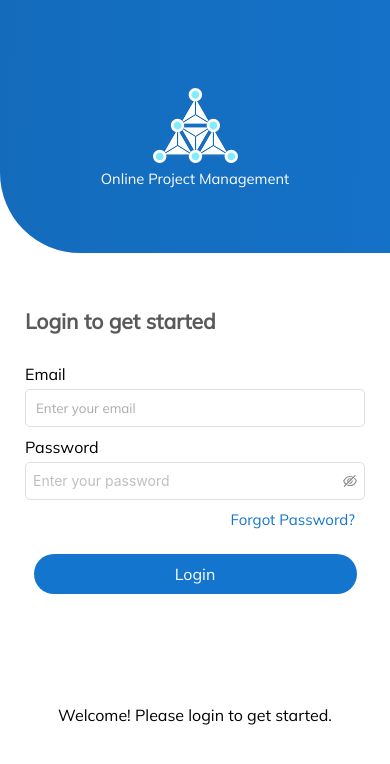
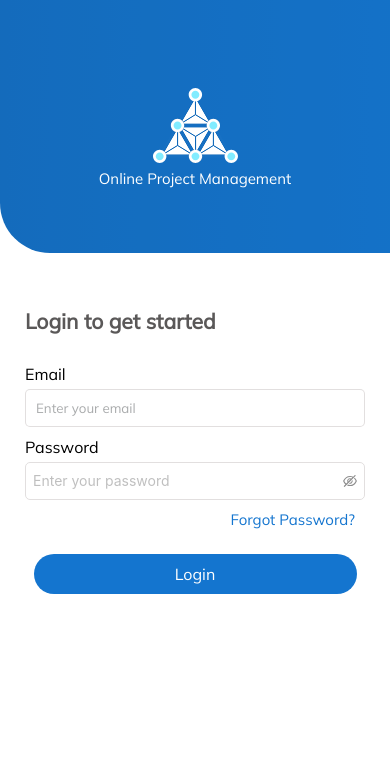
Before and after one commit to Arvind78/Project-Management, a React (Vite) app: page / in a window 390 px wide. Shown: the top 764 px of the page. Built offline with nearby package versions, Linux system fonts and the light colour scheme.

Commit message:
somechange

```diff
--- a/src/components/dashboard/Dashboard.jsx
+++ b/src/components/dashboard/Dashboard.jsx
@@ -47,20 +47,28 @@ const Dashboard = () => {
       {/* Project Information */}
       <div className={styles.project_info_container}>
         <div className={styles.project_info_item}>
+          <div className={styles.info}>
           <p>Total Projects</p>
           <h3>{projectData.totalProjects}</h3>
+          </div>
         </div>
         <div className={styles.project_info_item}>
+        <div className={styles.info}>
           <p>Closed</p>
           <h3>{projectData.closedProjects}</h3>
+          </div>
         </div>
         <div className={styles.project_info_item}>
+        <div className={styles.info}>
           <p>Running</p>
           <h3>{projectData.runningProjects}</h3>
+          </div>
         </div>
         <div className={styles.project_info_item}>
+        <div className={styles.info}>
           <p>Cancelled</p>
           <h3>{projectData.canceledProjects}</h3>
+          </div>
         </div>
       </div>
 
--- a/src/components/dashboard/Dashboard.module.css
+++ b/src/components/dashboard/Dashboard.module.css
@@ -3,6 +3,7 @@
   height: 100%;
   width: 100%;
   margin: 0;
+
 }
 
 /* Project Info Container */
@@ -12,21 +13,28 @@
   flex-wrap: wrap;
   width: 100%;
 
-  margin:20px 0px;
+
+  margin:0px 0px;
 }
 
 /* Project Info Item */
 .project_info_item {
   margin-bottom: 10px;
   background-color: #04559f;
-  font-size: 17px;
+  font-size: 19px;
   margin: 0px 10px;
 
   text-align: center;
   border-radius: 5px;
-  padding: 10px 0px;
-  width: 16%;
+  padding: 15px 0px;
+  width: 18%;
   color: #f1f1f1;
+}
+
+.info{
+   height: 100%;
+   width: 100%;
+   padding: 0px 0px 0px 0px ;
 }
 
 /* Chart Container */
@@ -40,7 +48,7 @@
   justify-content: center;
   font-size: 24px;
   padding: 20px 0px;
- margin: 0px 8px;
+ margin: 40px 8px;
   color: #333;
 }
 
--- a/src/components/login/Login.jsx
+++ b/src/components/login/Login.jsx
@@ -20,7 +20,7 @@ const Login = () => {
   const [formErrors, setFormErrors] = useState({
     email: null,
     password: null,
-    loginStatus: "Welcome! Please login to get started.", // Initial login status message
+    loginStatus: null, // Initial login status message
     status: null
   });
 
--- a/src/components/login/Login.module.css
+++ b/src/components/login/Login.module.css
@@ -304,7 +304,7 @@
         background-position: center;
         background-size: cover;
         background-repeat: no-repeat;
-        border-radius: 0px 0px 0px 80px; /* Border radius for the bottom-right corner */
+        border-radius: 0px 0px 0px 50px; /* Border radius for the bottom-right corner */
         display: block;
 
         position: relative;
@@ -339,7 +339,7 @@
 
 /* Styles for the logo heading */
 .logoHeading {
-    font-size: 14.7px;
+    font-size:15px;
     color: #ffffff; /* White text color */
 }
 
```
